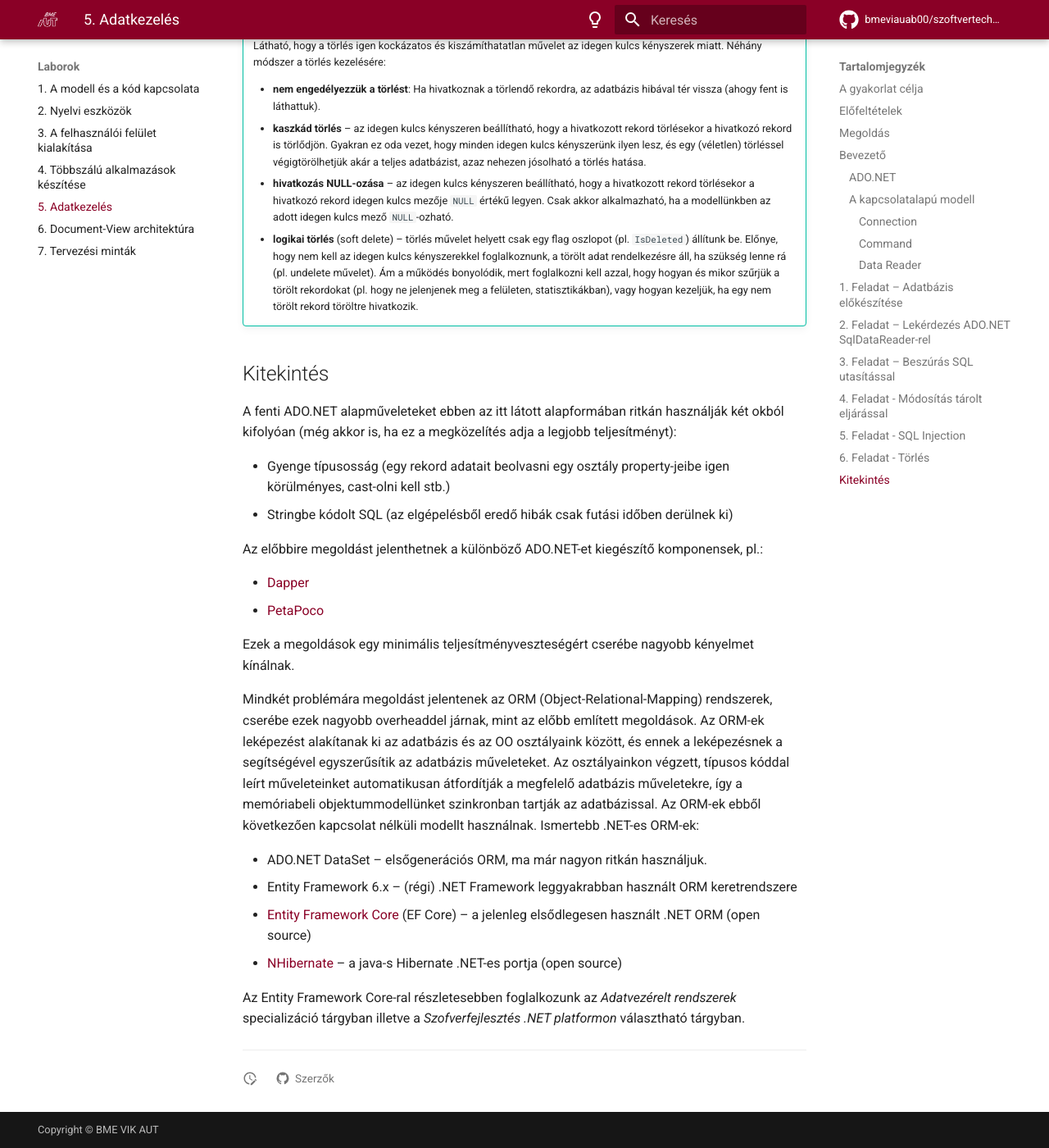
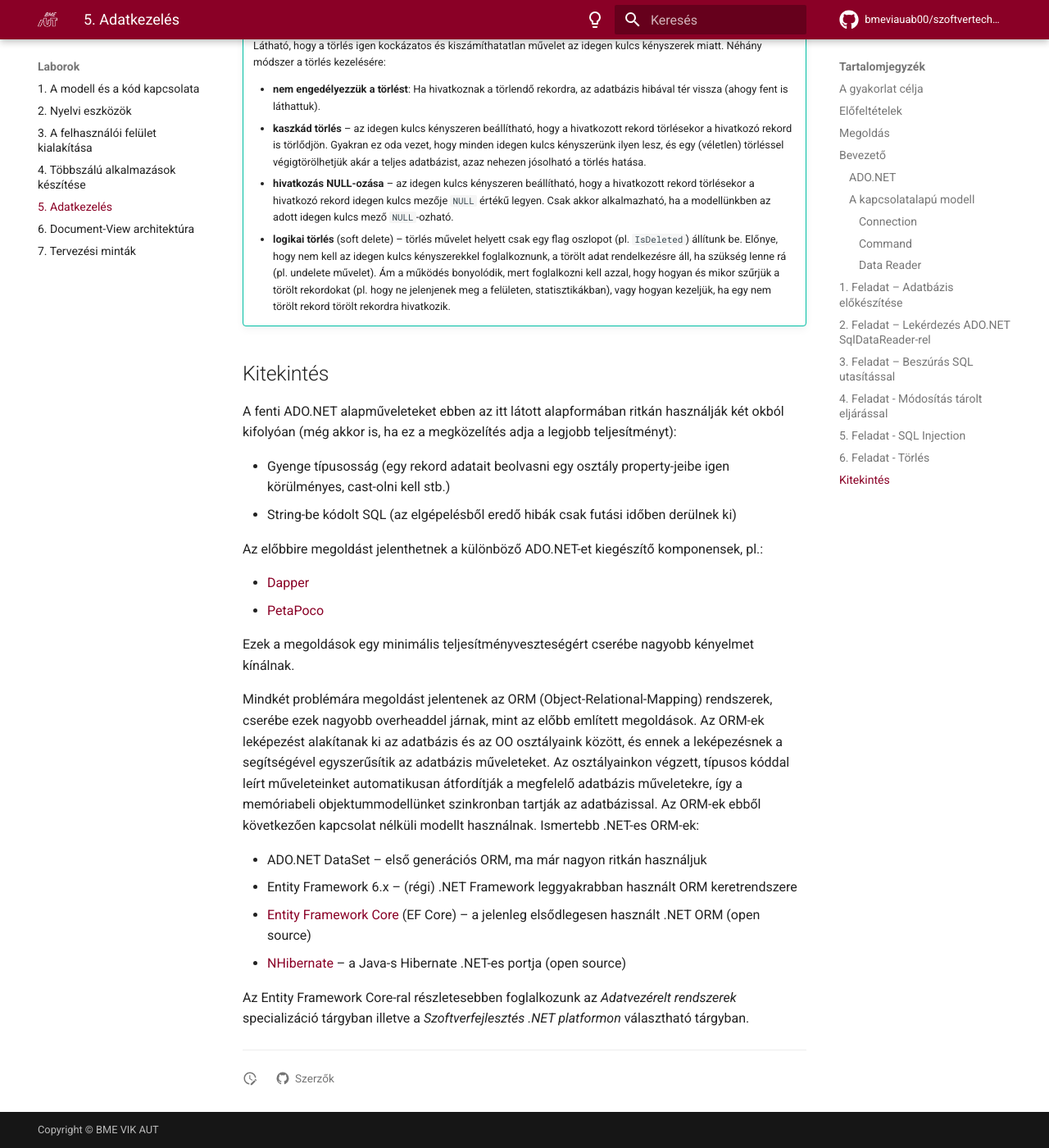
Before and after one commit to bmeviauab00/szoftvertechnikak, an MkDocs documentation site: the page built from docs/labor/5-adatkezeles/index.md, in a window 1280 px wide and 1400 px high, scrolled down 12254 px. Shown: the whole window at 82% size. Built offline with MkDocs 1.6.1 and Material for MkDocs 9.7.7, drawn with Linux system fonts in a browser that asks for light colours; emoji names are drawn with the system emoji font; comment, search, counter and statistics services are not loaded; some of the changed text lies outside the part shown.

Commit message:
fix: typo

```diff
--- a/docs/labor/5-adatkezeles/index.md
+++ b/docs/labor/5-adatkezeles/index.md
@@ -454,14 +454,14 @@
     - **nem engedélyezzük a törlést**: Ha hivatkoznak a törlendő rekordra, az adatbázis hibával tér vissza (ahogy fent is láthattuk).
     - **kaszkád törlés** – az idegen kulcs kényszeren beállítható, hogy a hivatkozott rekord törlésekor a hivatkozó rekord is törlődjön. Gyakran ez oda vezet, hogy minden idegen kulcs kényszerünk ilyen lesz, és egy (véletlen) törléssel végigtörölhetjük akár a teljes adatbázist, azaz nehezen jósolható a törlés hatása.
     - **hivatkozás NULL-ozása** – az idegen kulcs kényszeren beállítható, hogy a hivatkozott rekord törlésekor a hivatkozó rekord idegen kulcs mezője `NULL` értékű legyen. Csak akkor alkalmazható, ha a modellünkben az adott idegen kulcs mező `NULL`-ozható.
-    - **logikai törlés** (soft delete) – törlés művelet helyett csak egy flag oszlopot (pl. `IsDeleted`) állítunk be. Előnye, hogy nem kell az idegen kulcs kényszerekkel foglalkoznunk, a törölt adat rendelkezésre áll, ha szükség lenne rá (pl. undelete művelet). Ám a működés bonyolódik, mert foglalkozni kell azzal, hogy hogyan és mikor szűrjük a törölt rekordokat (pl. hogy ne jelenjenek meg a felületen, statisztikákban), vagy hogyan kezeljük, ha egy nem törölt rekord töröltre hivatkozik.
+    - **logikai törlés** (soft delete) – törlés művelet helyett csak egy flag oszlopot (pl. `IsDeleted`) állítunk be. Előnye, hogy nem kell az idegen kulcs kényszerekkel foglalkoznunk, a törölt adat rendelkezésre áll, ha szükség lenne rá (pl. undelete művelet). Ám a működés bonyolódik, mert foglalkozni kell azzal, hogy hogyan és mikor szűrjük a törölt rekordokat (pl. hogy ne jelenjenek meg a felületen, statisztikákban), vagy hogyan kezeljük, ha egy nem törölt rekord törölt rekordra hivatkozik.
 
 ## Kitekintés
 
 A fenti ADO.NET alapműveleteket ebben az itt látott alapformában ritkán használják két okból kifolyóan (még akkor is, ha ez a megközelítés adja a legjobb teljesítményt):
 
 - Gyenge típusosság (egy rekord adatait beolvasni egy osztály property-jeibe igen körülményes, cast-olni kell stb.)
-- Stringbe kódolt SQL (az elgépelésből eredő hibák csak futási időben derülnek ki)
+- String-be kódolt SQL (az elgépelésből eredő hibák csak futási időben derülnek ki)
 
 Az előbbire megoldást jelenthetnek a különböző ADO.NET-et kiegészítő komponensek, pl.:
 
@@ -472,9 +472,9 @@
 
 Mindkét problémára megoldást jelentenek az ORM (Object-Relational-Mapping) rendszerek, cserébe ezek nagyobb overheaddel járnak, mint az előbb említett megoldások. Az ORM-ek leképezést alakítanak ki az adatbázis és az OO osztályaink között, és ennek a leképezésnek a segítségével egyszerűsítik az adatbázis műveleteket. Az osztályainkon végzett, típusos kóddal leírt műveleteinket automatikusan átfordítják a megfelelő adatbázis műveletekre, így a memóriabeli objektummodellünket szinkronban tartják az adatbázissal. Az ORM-ek ebből következően kapcsolat nélküli modellt használnak. Ismertebb .NET-es ORM-ek:
 
-- ADO.NET DataSet – elsőgenerációs ORM, ma már nagyon ritkán használjuk.
+- ADO.NET DataSet – első generációs ORM, ma már nagyon ritkán használjuk
 - Entity Framework 6.x – (régi) .NET Framework leggyakrabban használt ORM keretrendszere
 - [Entity Framework Core](https://learn.microsoft.com/en-us/ef/core/) (EF Core) – a jelenleg elsődlegesen használt .NET ORM (open source)
-- [NHibernate](https://nhibernate.info/) – a java-s Hibernate .NET-es portja (open source)
+- [NHibernate](https://nhibernate.info/) – a Java-s Hibernate .NET-es portja (open source)
 
-Az Entity Framework Core-ral részletesebben foglalkozunk az *Adatvezérelt rendszerek* specializáció tárgyban illetve a *Szofverfejlesztés .NET platformon* választható tárgyban.
+Az Entity Framework Core-ral részletesebben foglalkozunk az *Adatvezérelt rendszerek* specializáció tárgyban illetve a *Szoftverfejlesztés .NET platformon* választható tárgyban.
```
Also changed, not shown: other parts of docs/labor/5-adatkezeles/index.md (+3 -3 lines).
